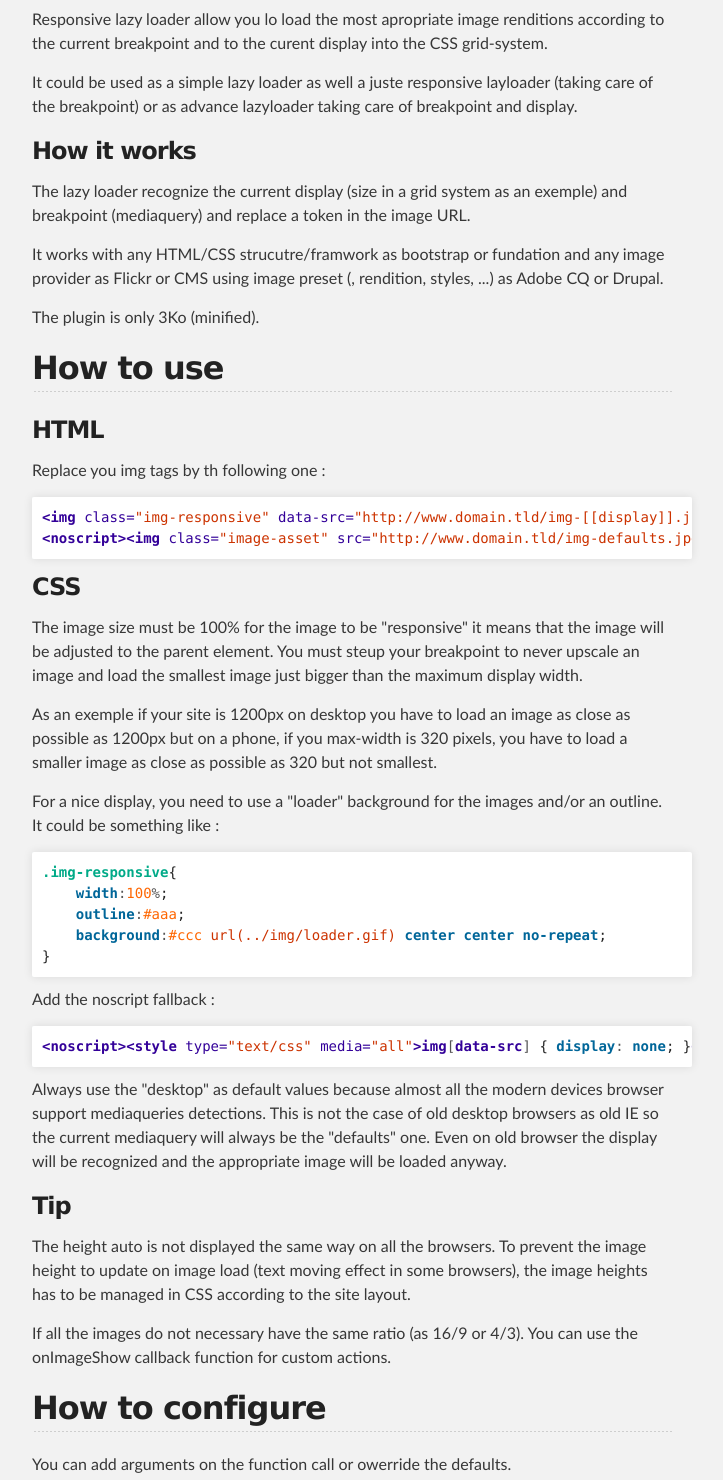
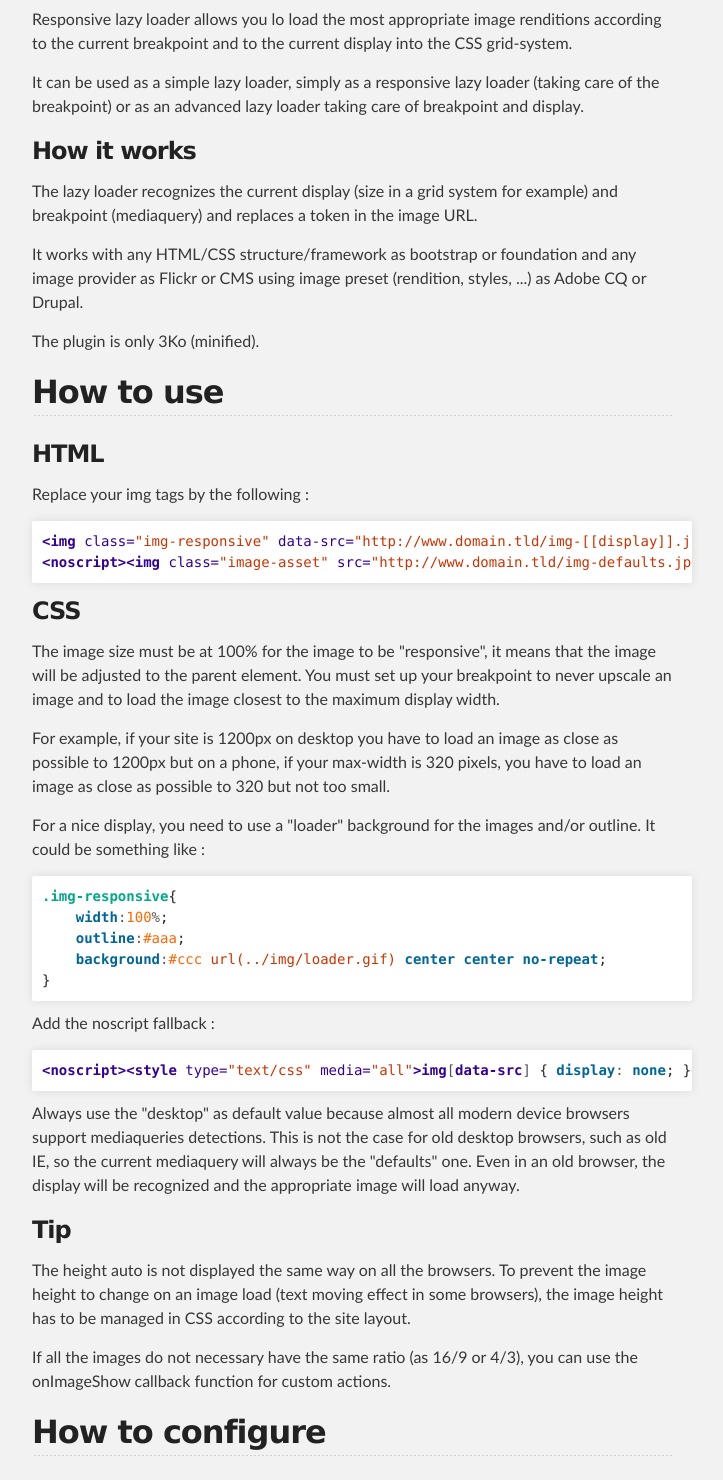
Before and after one commit to jetmartin/responsive-lazy-loader, a plain HTML site: page index.html in a window 1280 px wide. Shown: the part 460-1940 px from the top of the page, without its empty margins (288-1011 px from the left). Drawn offline with Linux system fonts and the light colour scheme.

Commit message:
Add MQ to demo & english update.

```diff
--- a/index.html
+++ b/index.html
@@ -39,16 +39,16 @@
 <h2>
 <a name="main-fraime" class="anchor" href="#main-fraime"><span class="octicon octicon-link"></span></a>Main fraime</h2>
 
-<p>Responsive lazy loader allow you lo load the most apropriate image renditions according to the current breakpoint and to the curent display into the CSS grid-system.</p>
+<p>Responsive lazy loader allows you lo load the most appropriate image renditions according to the current breakpoint and to the current display into the CSS grid-system.</p>
 
-<p>It could be used as a simple lazy loader as well a juste responsive layloader (taking care of the breakpoint) or as advance lazyloader taking care of breakpoint and display.</p>
+<p>It can be used as a simple lazy loader, simply as a responsive lazy loader (taking care of the breakpoint) or as an advanced lazy loader taking care of breakpoint and display.</p>
 
 <h3>
 <a name="how-it-works" class="anchor" href="#how-it-works"><span class="octicon octicon-link"></span></a>How it works</h3>
 
-<p>The lazy loader recognize the current display (size in a grid system as an exemple) and breakpoint (mediaquery) and replace a token in the image URL.</p>
+<p>The lazy loader recognizes the current display (size in a grid system for example) and breakpoint (mediaquery) and replaces a token in the image URL.</p>
 
-<p>It works with any HTML/CSS strucutre/framwork as bootstrap or fundation and any image provider as Flickr or CMS using image preset (, rendition, styles, ...) as Adobe CQ or Drupal.</p>
+<p>It works with any HTML/CSS structure/framework as bootstrap or foundation and any image provider as Flickr or CMS using image preset (rendition, styles, ...) as Adobe CQ or Drupal.</p>
 
 <p>The plugin is only 3Ko (minified).</p>
 
@@ -58,7 +58,7 @@
 <h3>
 <a name="html" class="anchor" href="#html"><span class="octicon octicon-link"></span></a>HTML</h3>
 
-<p>Replace you img tags by th following one :</p>
+<p>Replace your img tags by the following :</p>
 
 <div class="highlight highlight-html"><pre><span class="nt">&lt;img</span> <span class="na">class=</span><span class="s">"img-responsive"</span> <span class="na">data-src=</span><span class="s">"http://www.domain.tld/img-[[display]].jpg"</span> <span class="na">src=</span><span class="s">"js/pixel.gif"</span> <span class="na">alt=</span><span class="s">"image"</span><span class="nt">&gt;</span>
 <span class="nt">&lt;noscript&gt;&lt;img</span> <span class="na">class=</span><span class="s">"image-asset"</span> <span class="na">src=</span><span class="s">"http://www.domain.tld/img-defaults.jpg"</span> <span class="na">alt=</span><span class="s">"image"</span><span class="nt">&gt;&lt;/noscript&gt;</span>
@@ -67,11 +67,11 @@
 <h3>
 <a name="css" class="anchor" href="#css"><span class="octicon octicon-link"></span></a>CSS</h3>
 
-<p>The image size must be 100% for the image to be "responsive" it means that the image will be adjusted to the parent element. You must steup your breakpoint to never upscale an image and load the smallest image just bigger than the maximum display width.</p>
+<p>The image size must be at 100% for the image to be "responsive", it means that the image will be adjusted to the parent element. You must set up your breakpoint to never upscale an image and to load the image closest to the maximum display width.</p>
 
-<p>As an exemple if your site is 1200px on desktop you have to load an image as close as possible as 1200px but on a phone, if you max-width is 320 pixels, you have to load a smaller image as close as possible as 320 but not smallest.</p>
+<p>For example, if your site is 1200px on desktop you have to load an image as close as possible to 1200px but on a phone, if your max-width is 320 pixels, you have to load an image as close as possible to 320 but not too small.</p>
 
-<p>For a nice display, you need to use a "loader" background for the images and/or an outline.
+<p>For a nice display, you need to use a "loader" background for the images and/or outline.
 It could be something like :</p>
 
 <div class="highlight highlight-css"><pre><span class="nc">.img-responsive</span><span class="p">{</span>
@@ -86,20 +86,20 @@ It could be something like :</p>
 <div class="highlight highlight-html"><pre><span class="nt">&lt;noscript&gt;&lt;style </span><span class="na">type=</span><span class="s">"text/css"</span> <span class="na">media=</span><span class="s">"all"</span><span class="nt">&gt;img</span><span class="o">[</span><span class="nt">data-src</span><span class="o">]</span> <span class="p">{</span> <span class="k">display</span><span class="o">:</span> <span class="k">none</span><span class="p">;</span> <span class="p">}</span><span class="nt">&lt;/style&gt;&lt;/noscript&gt;</span>
 </pre></div>
 
-<p>Always use the "desktop" as default values because almost all the modern devices browser support mediaqueries detections. This is not the case of old desktop browsers as old IE so the current mediaquery will always be the "defaults" one. Even on old browser the display will be recognized and the appropriate image will be loaded anyway.</p>
+<p>Always use the "desktop" as default value because almost all modern device browsers support mediaqueries detections. This is not the case for old desktop browsers, such as old IE, so the current mediaquery will always be the "defaults" one. Even in an old browser, the display will be recognized and the appropriate image will load anyway.</p>
 
 <h3>
 <a name="tip" class="anchor" href="#tip"><span class="octicon octicon-link"></span></a>Tip</h3>
 
 <p>The height auto is not displayed the same way on all the browsers.
-To prevent the image height to update on image load (text moving effect in some browsers), the image heights has to be managed in CSS according to the site layout.</p>
+To prevent the image height to change on an image load (text moving effect in some browsers), the image height has to be managed in CSS according to the site layout.</p>
 
-<p>If all the images do not necessary have the same ratio (as 16/9 or 4/3). You can use the onImageShow callback function for custom actions.</p>
+<p>If all the images do not necessary have the same ratio (as 16/9 or 4/3), you can use the onImageShow callback function for custom actions.</p>
 
 <h2>
 <a name="how-to-configure" class="anchor" href="#how-to-configure"><span class="octicon octicon-link"></span></a>How to configure</h2>
 
-<p>You can add arguments on the function call or owerride the defaults.</p>
+<p>You can add arguments on the function call or override the defaults.</p>
 
 <div class="highlight highlight-javascript"><pre><span class="nx">$</span><span class="p">(</span><span class="s2">"img[data-src]"</span><span class="p">).</span><span class="nx">responsivelazyloader</span><span class="p">({</span>
     <span class="nx">mediaQueries</span> <span class="o">:</span> <span class="p">{</span>  <span class="c1">// The mediaqueries used by the lazyloder.</span>
@@ -196,7 +196,7 @@ To prevent the image height to update on image load (text moving effect in some
 
 <p>You can also use Responsive Lazy Loader on Drupal using our Drupal Module : <a href="https://drupal.org/sandbox/jetmartin/2158105">https://drupal.org/sandbox/jetmartin/2158105</a></p>
 
-<p>For more information please contact me @j_et_martin.</p>
+<p>For more information, please contact me @j_et_martin.</p>
 
 <h2>
 <a name="valtech" class="anchor" href="#valtech"><span class="octicon octicon-link"></span></a>Valtech</h2>
```
Also changed, not shown: demo.html (+6 -0 lines).
